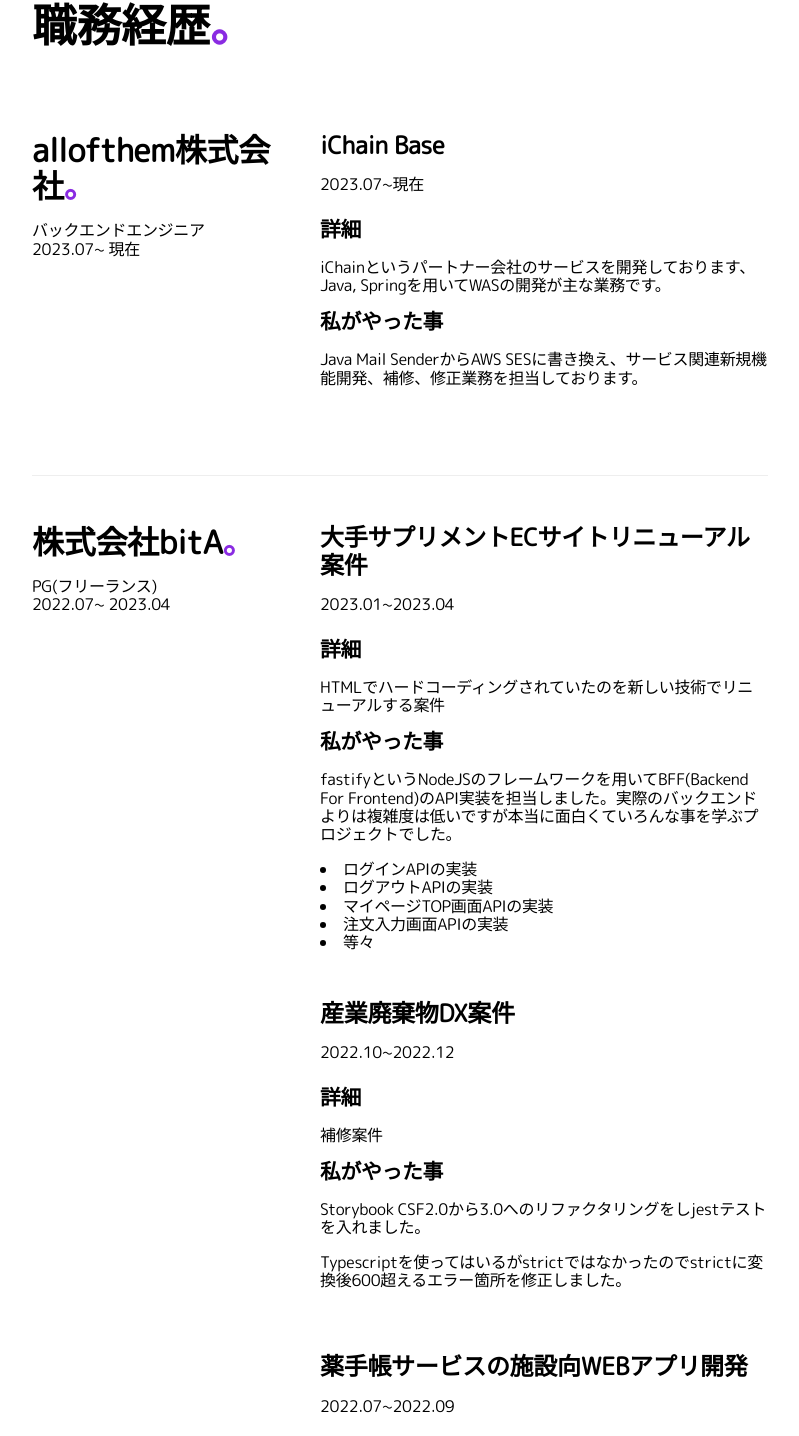
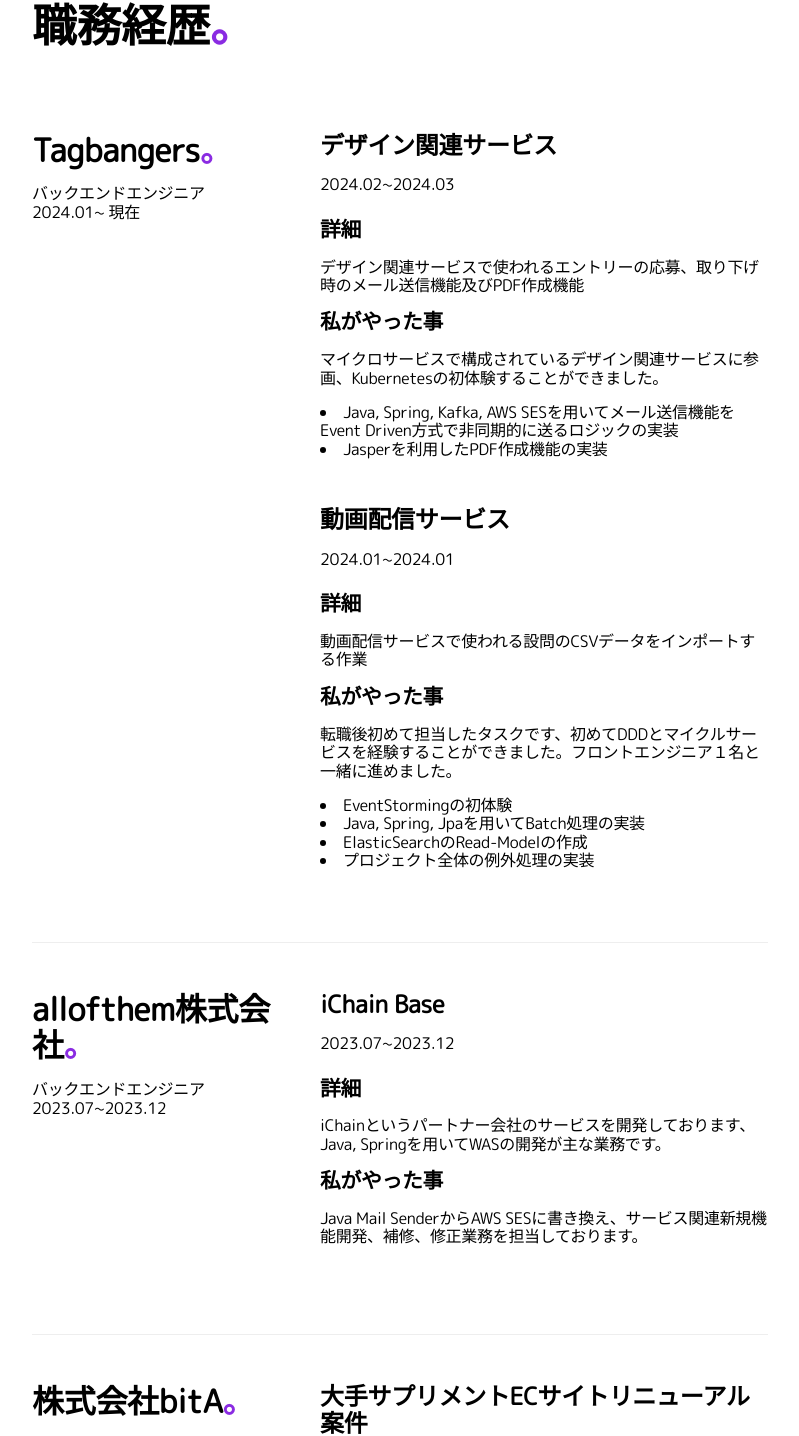
Before and after one commit to falsystack/falsystack.github.io, a React (Create React App) app: page / in a window 1280 px wide. Shown: the part 372-1808 px from the top of the page, without its empty margins (240-1039 px from the left). Built offline with nearby package versions, Linux system fonts and the light colour scheme.

Commit message:
doc: 会社と職務履歴の追加

```diff
--- a/src/Components/Career.tsx
+++ b/src/Components/Career.tsx
@@ -70,24 +70,84 @@ const Career = () => {
             {/*</div>*/}
             <div className={"row"}>
                 <div className={"row-left"}>
-                    <RowLeftHeader>allofthem株式会社<Period>。</Period></RowLeftHeader>
+                    <RowLeftHeader>Tagbangers<Period>。</Period></RowLeftHeader>
                     <span className={"role"}>バックエンドエンジニア</span>
                     <span className={"time"}>
-                       <time dateTime={"2023-07"}>2023.07</time>
+                       <time dateTime={"2024-01"}>2024.01</time>
                        ~
                        現在
                </span>
                 </div>
                 <div className={"row-right"}>
                     <Project>
+                        <h4>デザイン関連サービス</h4>
+                        <span className={"time"}>
+                            <time dateTime={"2024-02"}>2024.02</time>
+                            ~
+                            <time dateTime={"2024-03"}>2024.03</time>
+                        </span>
+                        <h5>詳細</h5>
+                        <p>デザイン関連サービスで使われるエントリーの応募、取り下げ時のメール送信機能及びPDF作成機能</p>
+                        <h5>私がやった事</h5>
+                        <p>マイクロサービスで構成されているデザイン関連サービスに参画、Kubernetesの初体験することができました。</p>
+                        <li>
+                            Java, Spring, Kafka, AWS SESを用いてメール送信機能をEvent
+                            Driven方式で非同期的に送るロジックの実装
+                        </li>
+                        <li>
+                            Jasperを利用したPDF作成機能の実装
+                        </li>
+                    </Project>
+                    <Project>
+                        <h4>動画配信サービス</h4>
+                        <span className={"time"}>
+                            <time dateTime={"2024-01"}>2024.01</time>
+                            ~
+                            <time dateTime={"2024-01"}>2024.01</time>
+                        </span>
+                        <h5>詳細</h5>
+                        <p>動画配信サービスで使われる設問のCSVデータをインポートする作業</p>
+                        <h5>私がやった事</h5>
+                        <p>転職後初めて担当したタスクです、初めてDDDとマイクルサービスを経験することができました。フロントエンジニア１名と一緒に進めました。</p>
+                        <li>
+                            EventStormingの初体験
+                        </li>
+                        <li>
+                            Java, Spring, Jpaを用いてBatch処理の実装
+                        </li>
+                        <li>
+                            ElasticSearchのRead-Modelの作成
+                        </li>
+                        <li>
+                            プロジェクト全体の例外処理の実装
+                        </li>
+                    </Project>
+                </div>
+            </div>
+            <div className={"row"}>
+                <div className={"row-left"}>
+                    <RowLeftHeader>allofthem株式会社<Period>。</Period></RowLeftHeader>
+                    <span className={"role"}>バックエンドエンジニア</span>
+                    <span className={"time"}>
+                       <time dateTime={"2023-07"}>2023.07</time>
+                       ~
+                       <time dateTime={"2023-12"}>2023.12</time>
+               </span>
+                </div>
+                <div className={"row-right"}>
+                    <Project>
                         <h4>iChain Base</h4>
                         <span className={"time"}>
-                            <time dateTime={"2023-07"}>2023.07</time>~現在
+                            <time dateTime={"2023-07"}>2023.07</time>
+                            ~
+                            <time dateTime={"2023-12"}>2023.12</time>
                         </span>
                         <h5>詳細</h5>
-                        <p>iChainというパートナー会社のサービスを開発しております、Java, Springを用いてWASの開発が主な業務です。</p>
+                        <p>iChainというパートナー会社のサービスを開発しております、Java,
+                            Springを用いてWASの開発が主な業務です。</p>
                         <h5>私がやった事</h5>
-                        <p>Java Mail SenderからAWS SESに書き換え、サービス関連新規機能開発、補修、修正業務を担当しております。</p>
+                        <p>Java Mail SenderからAWS
+                            SESに書き換え、サービス関連新規機能開発、補修、修正業務を担当しております。</p>
                     </Project>
                 </div>
             </div>
@@ -111,7 +171,8 @@ const Career = () => {
                         <h5>詳細</h5>
                         <p>HTMLでハードコーディングされていたのを新しい技術でリニューアルする案件</p>
                         <h5>私がやった事</h5>
-                        <p>fastifyというNodeJSのフレームワークを用いてBFF(Backend For Frontend)のAPI実装を担当しました。実際のバックエンドよりは複雑度は低いですが本当に面白くていろんな事を学ぶプロジェクトでした。</p>
+                        <p>fastifyというNodeJSのフレームワークを用いてBFF(Backend For
+                            Frontend)のAPI実装を担当しました。実際のバックエンドよりは複雑度は低いですが本当に面白くていろんな事を学ぶプロジェクトでした。</p>
                         <li>ログインAPIの実装</li>
                         <li>ログアウトAPIの実装</li>
                         <li>マイページTOP画面APIの実装</li>
--- a/src/Components/Header.tsx
+++ b/src/Components/Header.tsx
@@ -32,7 +32,7 @@ const Header = () => {
       <HeaderContainer>
           <Hello>こんにちは、<br/></Hello>
           <Greet>私はユンと申します<Period>。</Period></Greet>
-          <Intro>日本にきて8年目、開発者として１年目のジュニア開発者で韓国出身です、現在はバックエンドのWebアプリケーション開発者を目指して勉強しております。
+          <Intro>日本にきて8年目、開発者として２年目のジュニアバックエンドエンジニアです。出身地は韓国、ソウルです、毎日一歩ずつ成長していきたいと思います。
           </Intro>
       </HeaderContainer>
   );
```
Also changed, not shown: 7 other files (tests, documents, lock files or other folders). Lines whose indentation alone changed are shown as unchanged.
